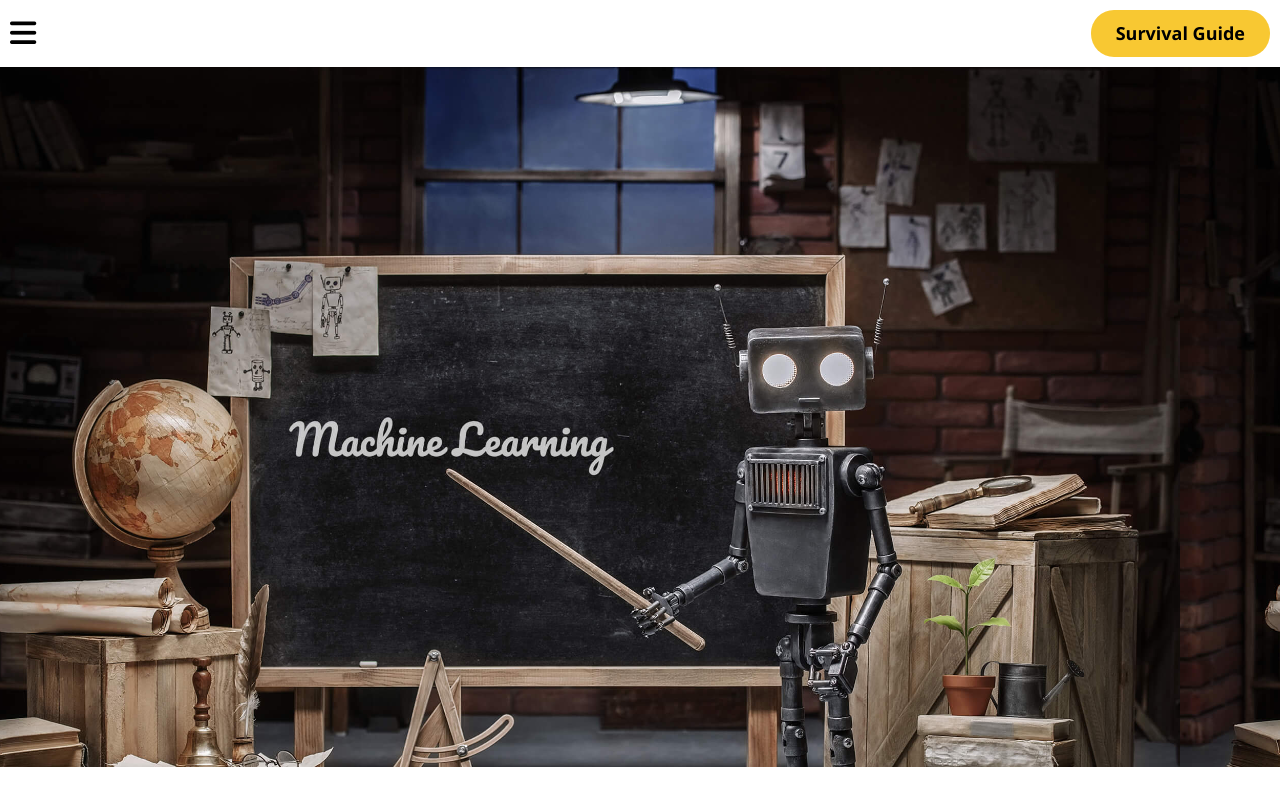
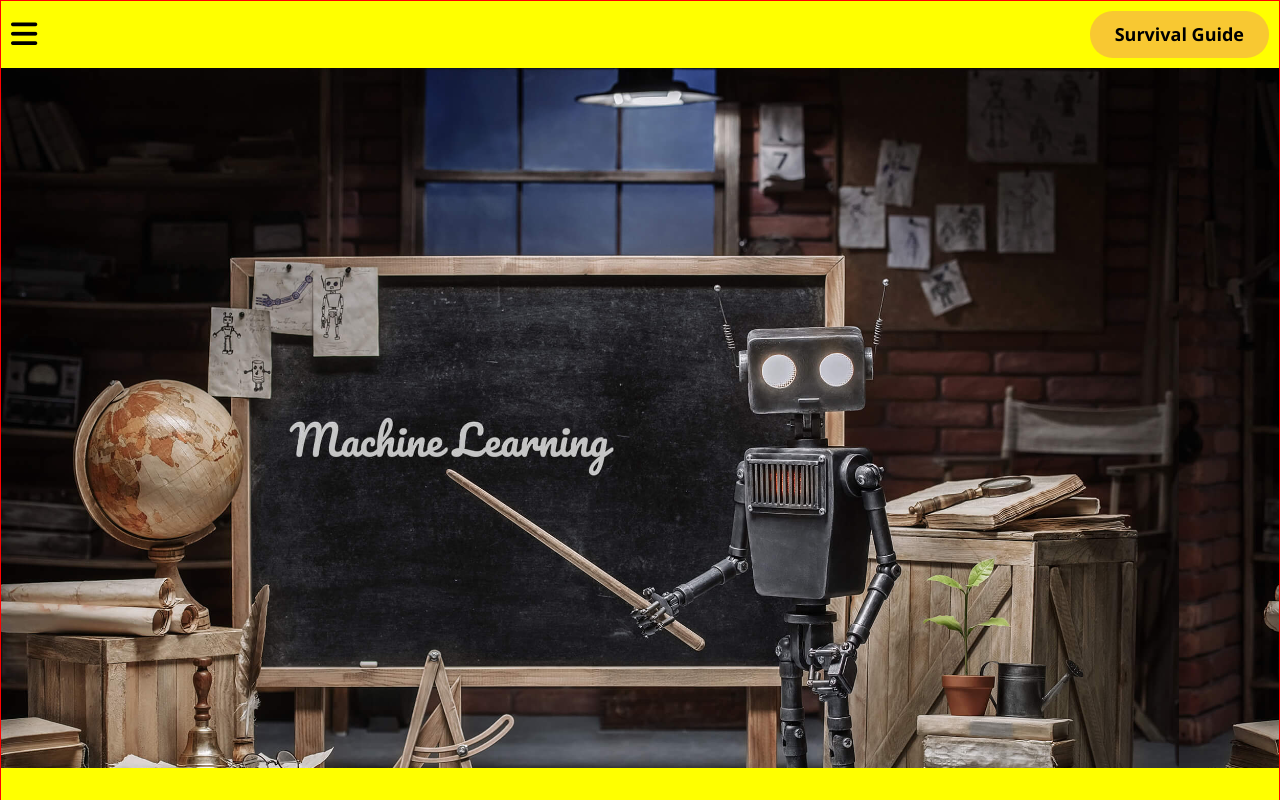
Before and after one commit to krc327/week5Demo, a plain HTML site: page index.html in a window 1280 px wide. Shown: the top 800 px of the page. Drawn offline with nearby package versions, Linux system fonts and the light colour scheme.

Commit message:
updage syyles

```diff
--- a/css/styles.css
+++ b/css/styles.css
@@ -311,6 +311,10 @@ template {
 /* =============
     Base
 ============= */
+body {
+  background-color: yellow;
+  border: 1px solid red; }
+
 h1, h2, h3, h4, h5, p, ul, figure {
   margin: 0;
   padding: 0; }
```
Also changed, not shown: 1 other file.
